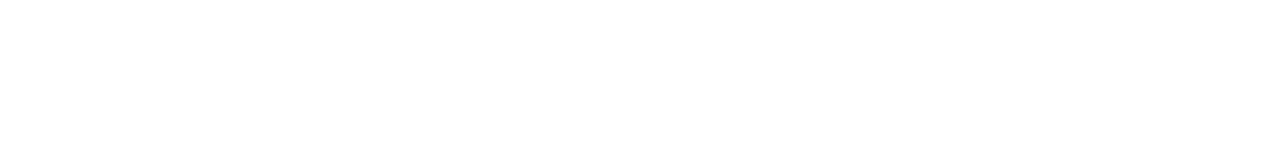
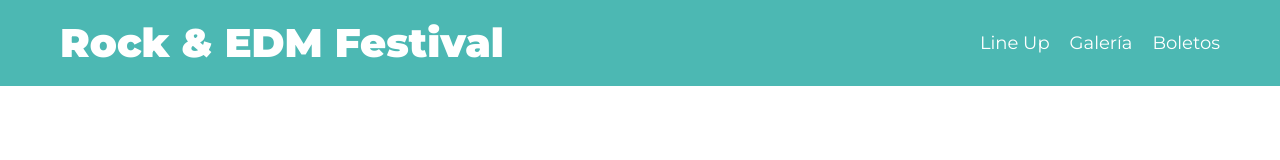
Before and after one commit to esdrasWebTech/music-festival-project, a website: page index.html in a window 1280 px wide. Drawn offline with Linux system fonts and the light colour scheme.

Commit message:
header and navigation menu are added to the project

```diff
--- a/index.html
+++ b/index.html
@@ -14,7 +14,16 @@
 </head>
 
 <body>
-
+    <header class="header">
+        <div class="contenedor contenido-header">
+            <h1>Rock & EDM Festival</h1>
+            <nav class="navegacion-principal">
+                <a href="#">Line Up</a>
+                <a href="#">Galería</a>
+                <a href="#">Boletos</a>
+            </nav>
+        </div>
+    </header>
 </body>
 
 </html>
--- a/src/scss/app.scss
+++ b/src/scss/app.scss
@@ -1 +1,2 @@
 @forward 'base';
+@forward 'layout';
--- /dev/null
+++ b/src/scss/layout/_header.scss
@@ -0,0 +1,31 @@
+@use '../base/variables' as v;
+
+.header{
+    background-color: v.$verde;
+
+    h1{
+        color: v.$blanco;
+        margin: 0;
+    }
+
+    .contenido-header{
+        display: flex;
+        justify-content: space-between;
+        align-items: center;
+        padding: 2rem;
+    }
+}
+
+.navegacion-principal{
+    display: flex;
+    gap: 2rem;
+
+    a{
+        color: v.$blanco;
+        font-size: 1.8rem;
+
+        &:hover{
+            color: v.$amarillo;
+        }
+    }
+}
--- /dev/null
+++ b/src/scss/layout/_index.scss
@@ -0,0 +1 @@
+@forward 'header';
```
Also changed, not shown: build/css/app.css.
